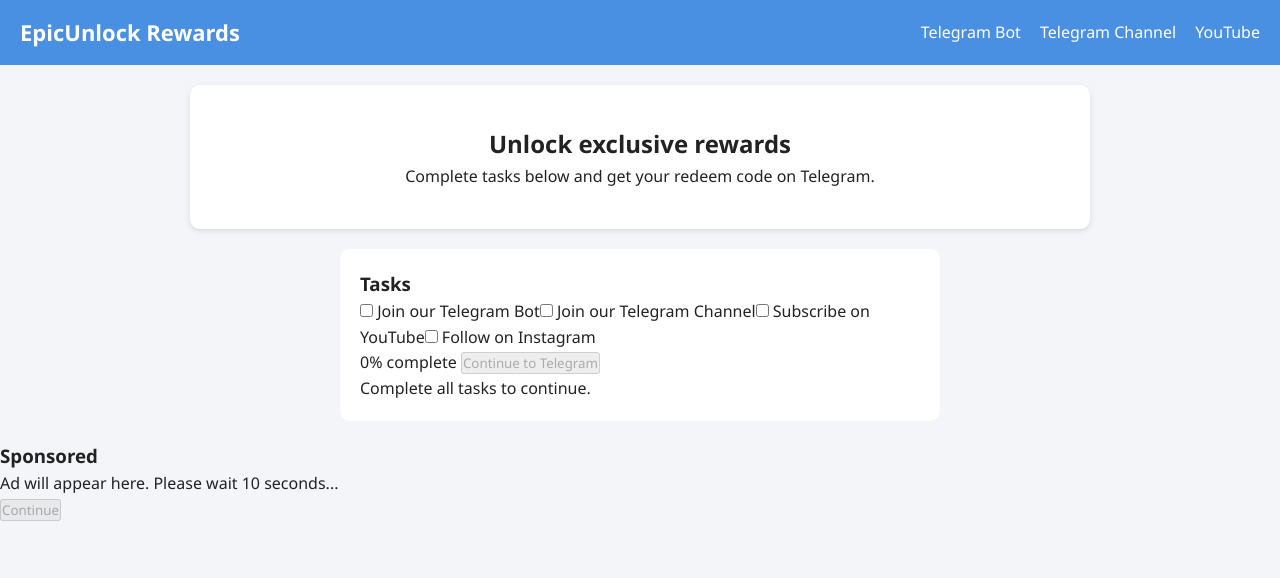
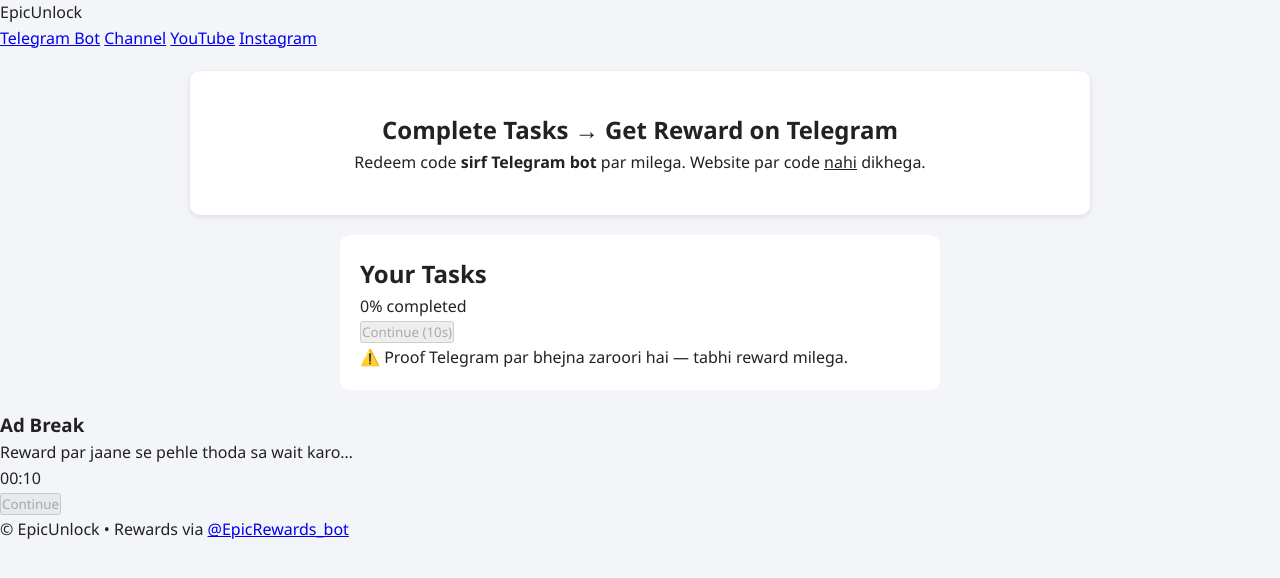
Before and after one commit to madan052006/EpicUnlock, a plain HTML site: page index.html in a window 1280 px wide. Drawn offline with Linux system fonts and the light colour scheme.

Commit message:
Update index.html

```diff
--- a/index.html
+++ b/index.html
@@ -1,52 +1,53 @@
-<!DOCTYPE html>
+<!doctype html>
 <html lang="en">
 <head>
-  <meta charset="UTF-8" />
-  <meta name="viewport" content="width=device-width, initial-scale=1" />
-  <title>EpicUnlock — Rewards</title>
+  <meta charset="utf-8" />
+  <meta name="viewport" content="width=device-width,initial-scale=1" />
+  <title>EpicUnlock — Tasks</title>
   <link rel="stylesheet" href="style.css" />
 </head>
 <body>
-  <header class="topbar">
-    <h1>EpicUnlock Rewards</h1>
-    <nav class="links">
-      <a href="https://t.me/Epic_rewards_bot" target="_blank">Telegram Bot</a>
-      <a href="https://t.me/epicunlock" target="_blank">Telegram Channel</a>
-      <a href="https://www.youtube.com/@ALERTLORDYT" target="_blank">YouTube</a>
+  <header class="top">
+    <div class="brand">EpicUnlock</div>
+    <nav class="nav">
+      <a href="https://t.me/Epic_rewards_bot" target="_blank" rel="noopener">Telegram Bot</a>
+      <a href="https://t.me/epicunlock" target="_blank" rel="noopener">Channel</a>
+      <a href="https://youtube.com" target="_blank" rel="noopener">YouTube</a>
+      <a href="https://instagram.com" target="_blank" rel="noopener">Instagram</a>
     </nav>
   </header>
 
-  <main>
+  <main class="wrap">
     <section class="hero">
-      <h2>Unlock exclusive rewards</h2>
-      <p>Complete tasks below and get your redeem code on Telegram.</p>
+      <h1>Complete Tasks → Get Reward on Telegram</h1>
+      <p class="muted">Redeem code <b>sirf Telegram bot</b> par milega. Website par code <u>nahi</u> dikhega.</p>
     </section>
 
     <section class="card">
-      <h3>Tasks</h3>
-      <div id="tasks"></div>
+      <h2 class="h2">Your Tasks</h2>
+      <div id="tasks" class="tasks"></div>
 
       <div class="progress">
-        <div id="bar" class="bar"></div>
+        <div id="bar" class="bar" style="width:0%"></div>
       </div>
-      <span id="progressText">0% complete</span>
+      <div class="progress-text"><span id="pct">0%</span> completed</div>
 
-      <button id="checkTasks" disabled>Continue to Telegram</button>
-      <p id="hint">Complete all tasks to continue.</p>
+      <button id="goBtn" class="btn" disabled>Continue (10s)</button>
+      <p class="note">⚠️ Proof Telegram par bhejna zaroori hai — tabhi reward milega.</p>
     </section>
   </main>
 
-  <!-- Ad Modal -->
-  <div id="adModal" class="modal">
-    <div class="modal-content">
-      <h3>Sponsored</h3>
-      <div id="ad-slot">
-        <!-- Yaha apna AdSense ya partner ad script daalna -->
-        <p>Ad will appear here. Please wait 10 seconds...</p>
-      </div>
-      <button id="continueBtn" disabled>Continue</button>
+  <!-- Ad / wait modal -->
+  <div id="modal" class="modal hidden">
+    <div class="modal-box">
+      <h3>Ad Break</h3>
+      <p>Reward par jaane se pehle thoda sa wait karo…</p>
+      <div class="count">00:<span id="sec">10</span></div>
+      <button id="skip" class="btn outline" disabled>Continue</button>
     </div>
   </div>
+
+  <footer class="foot">© <span id="y"></span> EpicUnlock • Rewards via <a href="https://t.me/Epic_rewards_bot" target="_blank" rel="noopener">@EpicRewards_bot</a></footer>
 
   <script src="script.js"></script>
 </body>
```
